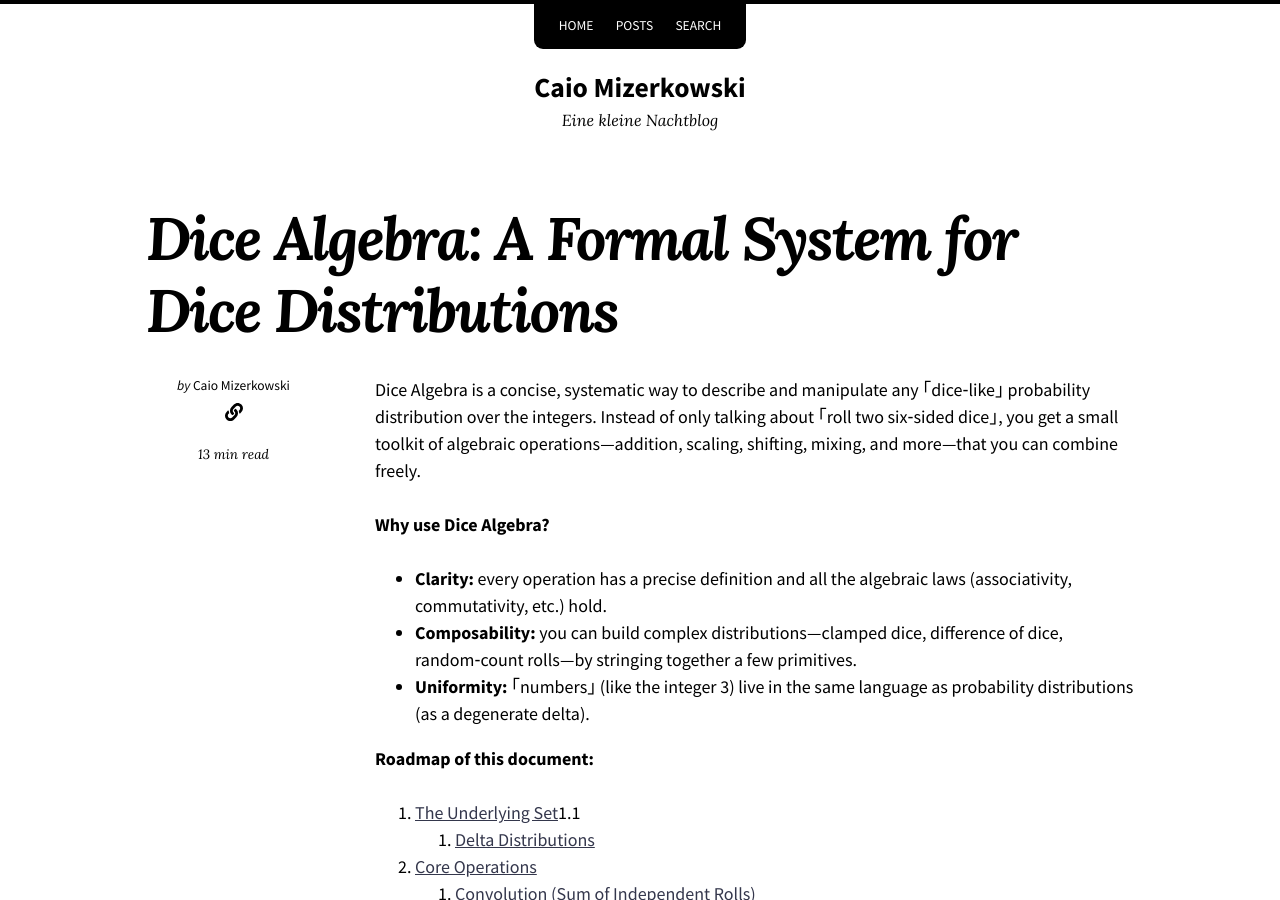
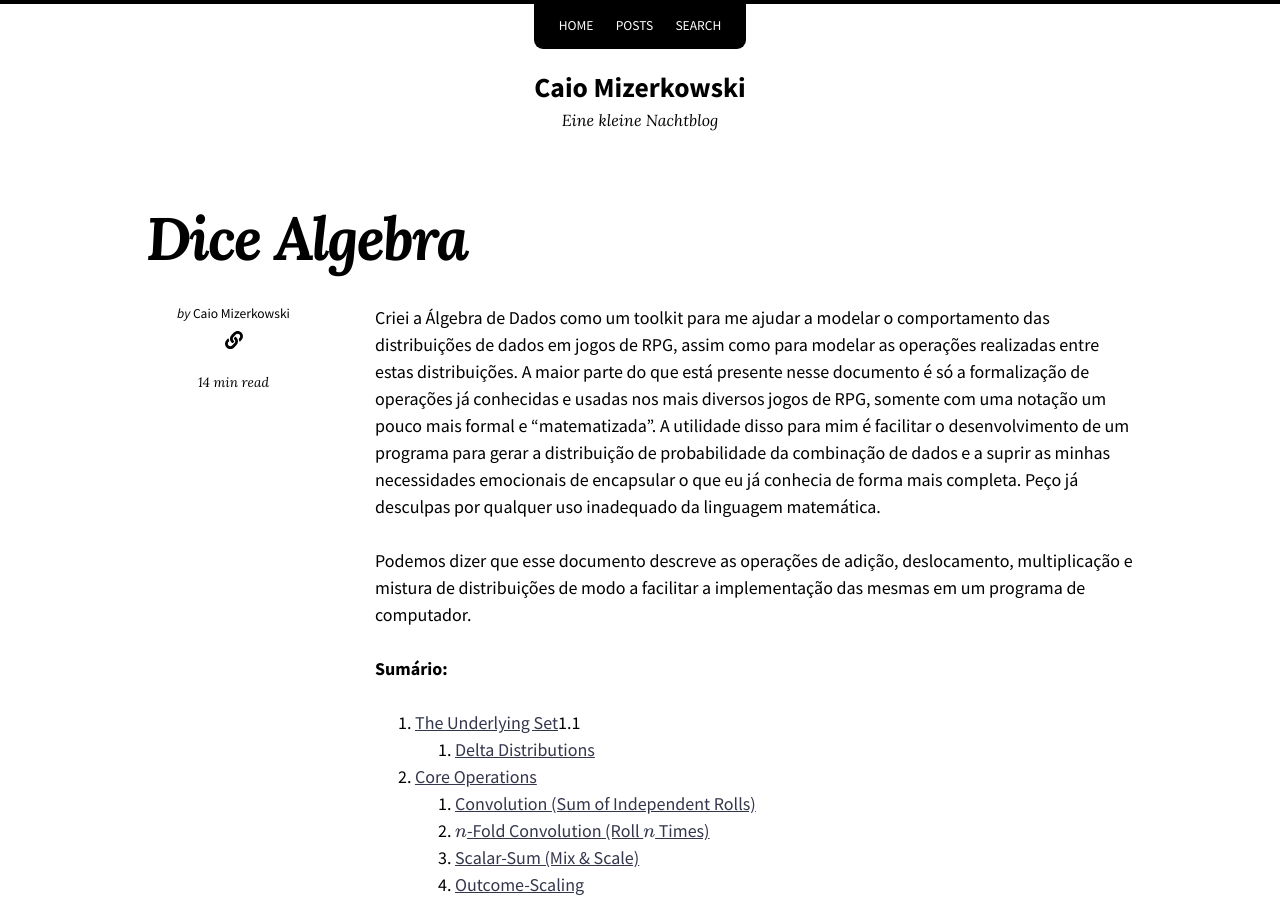
Before and after one commit to CaioMizerkowski/CaioMizerkowski.github.io, a Jekyll site: the page built from rand/dice.md, in a window 1280 px wide and 900 px high. Built offline with Jekyll 4.4.1, drawn with Linux system fonts in a browser that asks for light colours; nearby versions of some CDN libraries; formulas are drawn with MathJax 3; some of the changed text lies outside the part shown.

Commit message:
traduzido 1 para português

```diff
--- a/rand/dice.md
+++ b/rand/dice.md
@@ -1,19 +1,15 @@
 ---
-title: "Dice Algebra: A Formal System for Dice Distributions"
+title: "Dice Algebra"
 layout: post
 show_excerpts: true
 entries_layout: list
 ---
 
-Dice Algebra is a concise, systematic way to describe and manipulate any ｢dice‑like｣ probability distribution over the integers.  Instead of only talking about ｢roll two six‑sided dice｣, you get a small toolkit of algebraic operations—addition, scaling, shifting, mixing, and more—that you can combine freely.
+Criei a Álgebra de Dados como um toolkit para me ajudar a modelar o comportamento das distribuições de dados em jogos de RPG, assim como para modelar as operações realizadas entre estas distribuições. A maior parte do que está presente nesse documento é só a formalização de operações já conhecidas e usadas nos mais diversos jogos de RPG, somente com uma notação um pouco mais formal e "matematizada". A utilidade disso para mim é facilitar o desenvolvimento de um programa para gerar a distribuição de probabilidade da combinação de dados e a suprir as minhas necessidades emocionais de encapsular o que eu já conhecia de forma mais completa. Peço já desculpas por qualquer uso inadequado da linguagem matemática.
 
-**Why use Dice Algebra?**
+Podemos dizer que esse documento descreve as operações de adição, deslocamento, multiplicação e mistura de distribuições de modo a facilitar a implementação das mesmas em um programa de computador.
 
-- **Clarity:** every operation has a precise definition and all the algebraic laws (associativity, commutativity, etc.) hold.
-- **Composability:** you can build complex distributions—clamped dice, difference of dice, random‑count rolls—by stringing together a few primitives.
-- **Uniformity:** ｢numbers｣ (like the integer 3) live in the same language as probability distributions (as a degenerate delta).
-
-**Roadmap of this document:**
+**Sumário:**
 
 1. [The Underlying Set](#1-the-underlying-set)1.1
    1. [Delta Distributions](#11-deltadistributions)
@@ -60,7 +56,12 @@ Dice Algebra is a concise, systematic way to describe and manipulate any ｢dice
 
 ## 1. The Underlying Set
 
-We work in the universe of **finite discrete probability distributions** over the integers:
+O universo $$\mathcal{D}$$ analisado é o conjunto de **distribuições de probabilidade discretas e finitas** sobre os números inteiros $$\mathbb{Z}$$.
+
+O valor $$k\in\mathbb{Z}$$ é o **resultado** ou **índice**, com valores no intervalo $$\(-\infty,+\infty\)$$.
+
+A **distribuição de probabilidade** $$X$$ é uma função que associa a cada **resultado** $$k$$ uma **probabilidade** $$X(k)$$, com valores no intervalo $$\[0,1\]$$. Cada distribuição $$X$$ tem suporte finito, ou seja, $$X(k)$$ é diferente de zero para apenas um número finito de valores de $$k$$ e a soma de todas as probabilidades é igual a 1:
+
 $$
 \mathcal{D} = \Bigl\{
     \,X:\mathbb{Z}\to[0,1]\;
@@ -70,9 +71,9 @@ $$
     \Bigr\}.
 $$
 
-Each $$X\in\mathcal D$$ is called a *dice distribution*.
+Alguns exemplos de distribuições $$X\in\mathcal{D}$$:
 
-- **1d6**: uniform on $$\{1,2,3,4,5,6\}$$:
+- $$X=1d6$$: é a distribuição uniforme:
 
     $$
       1d6(k) =
@@ -82,11 +83,13 @@ Each $$X\in\mathcal D$$ is called a *dice distribution*.
       \end{cases}
     $$
 
-- **2d6**: the convolution $$1d6 + 1d6$$, giving the familiar 2–12 triangular shape.
+- $$X=2d6$$: é a distribuição triangular formada pela adição entre duas distribuições uniformes.
+
+![Distribuição Triangular](/rand/images/image.png)
 
 ### 1.1 Delta‑Distributions
 
-For any integer $$n$$, define the **degenerate** or **delta** distribution at $$n$$:
+Para lidar com os números inteiros $$\mathbb{Z}$$ presentes em jogos de RPG, foi necessário mapear estes como **deltas**. Todo número inteiro $$n$$ passa a ser representado por meio de uma distribuição $$\delta_n\in\mathcal{D}$$, onde $$\delta_n$$ é a **distribuição delta** que tem suporte apenas em $$n$$:
 
 $$
 \delta_n(k) =
@@ -96,10 +99,12 @@ $$
 \end{cases}
 $$
 
-- $$\delta_0$$ is the ｢zero｣ distribution (all mass at 0).
-- $$\delta_n$$ lets us encode the *exact* outcome $$n$$.
+**Casos especiais:**
 
-**Light example table** for $$\delta_3$$:
+- $$\delta_0$$ é a distribuição ｢zero｣, é a identidade para operações análogas à soma,
+- $$\delta_1$$ é a distribuição ｢unitária｣, é a identidade para operações análogas à multiplicação.
+
+**Exemplo** para $$\delta_3$$, somente o resultado $$3$$ tem probabilidade diferente de zero:
 
 | $$k$$ | $$\delta_3(k)$$ |
 |:-----:|:---------------:|
```
Also changed, not shown: rand/images/image.png (added).
